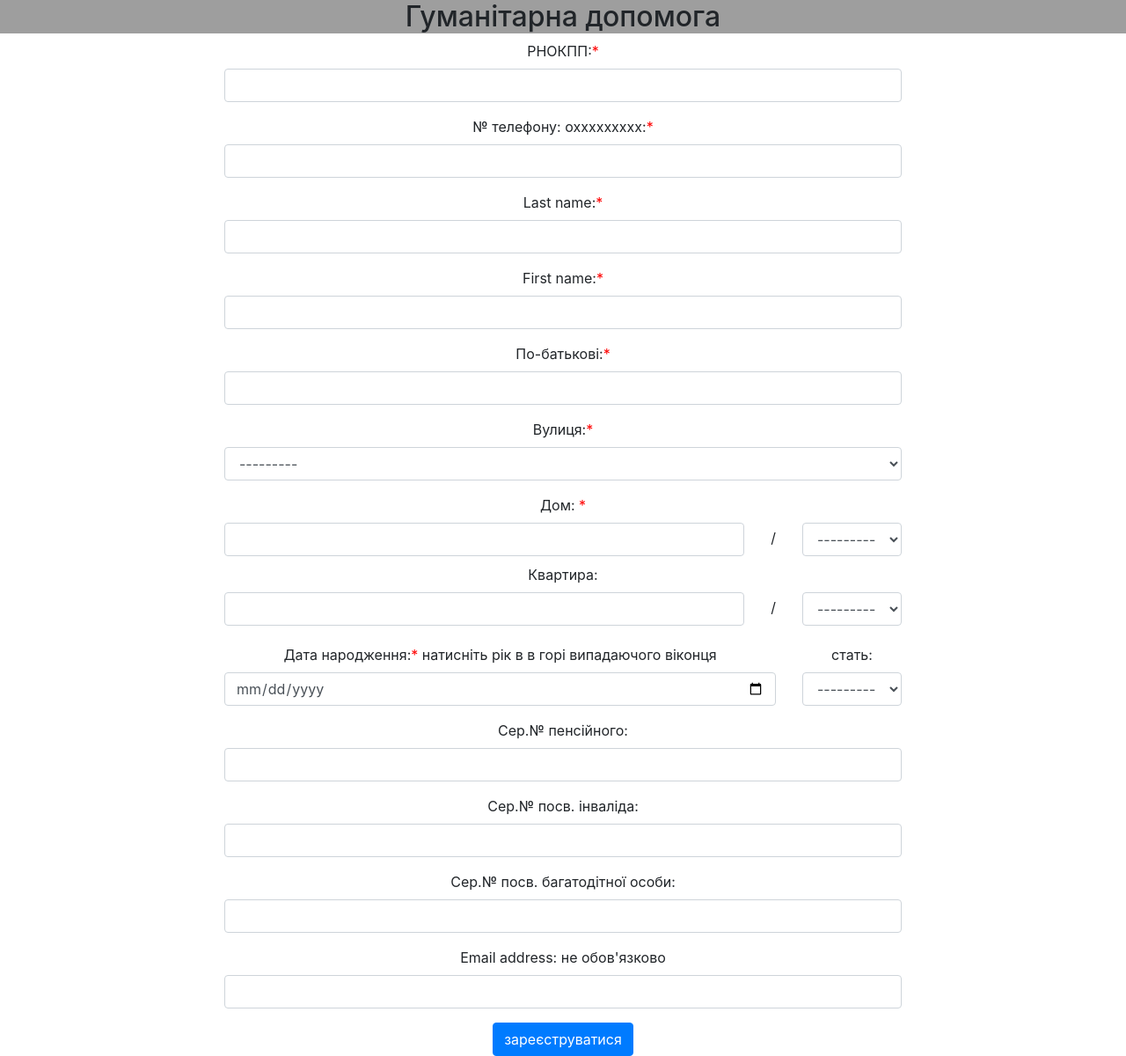
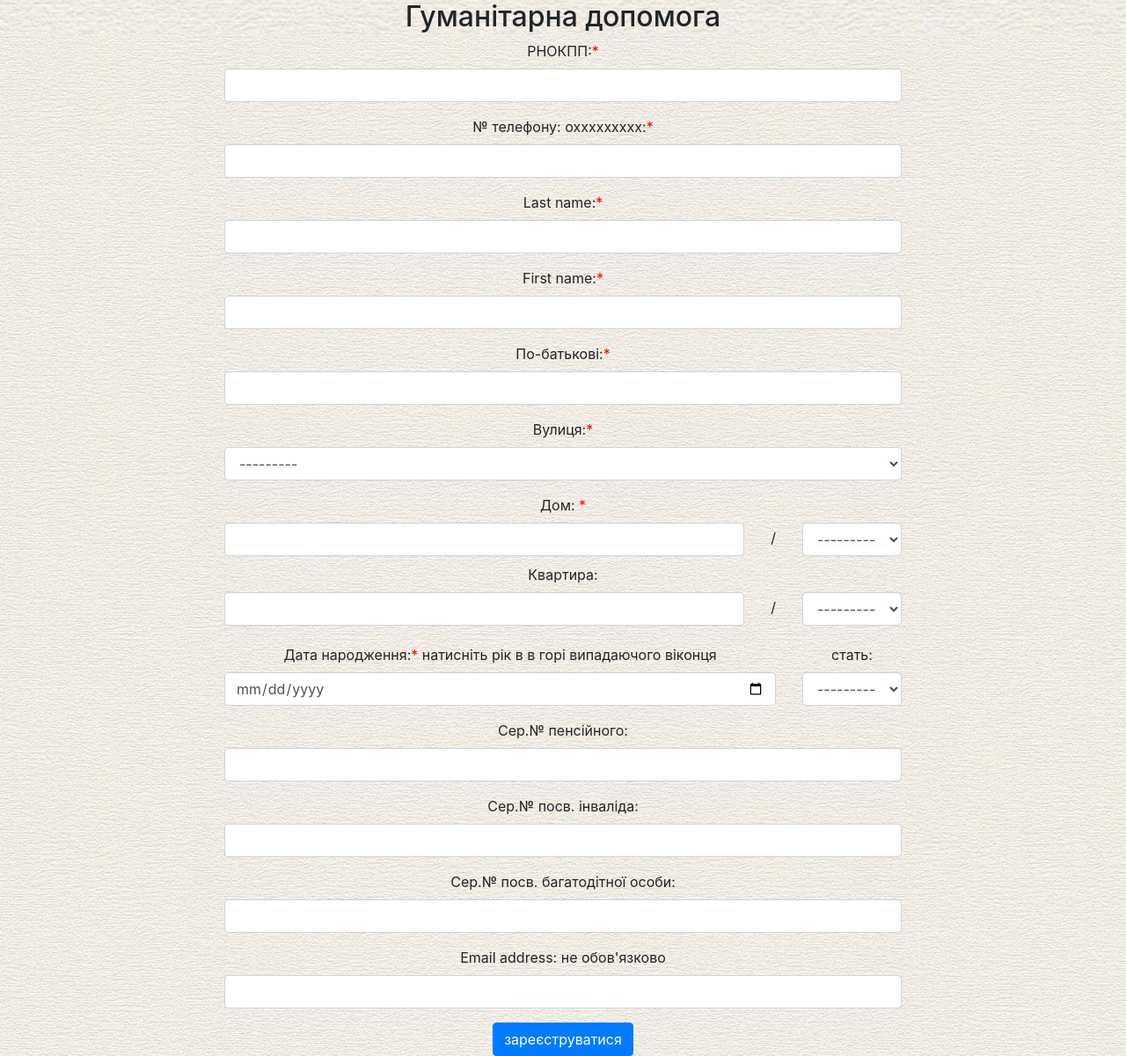
Before and after one commit to YAN3908/guman, a Django app: page /register in a window 1280 px wide. Shown: the whole page at 88% size. Run offline with Django 4.2, Linux system fonts and the light colour scheme; data that the repository does not hold is empty; some libraries are stand-ins or nearby versions; grey boxes are pictures that could not be loaded.

Commit message:
collectstatic

```diff
--- a/humanitari/static/radisna/css/styles.css
+++ b/humanitari/static/radisna/css/styles.css
@@ -1,14 +1,14 @@
 {% load static %}
 
 body {
-    /*background-image: url('image/hammer.png');*/
+    background-image: url('image/fon.jpg');
     text-align: center;
 
 }
 
 
 header{
-     background: url('https://png.pngtree.com/thumb_back/fw800/back_our/20190621/ourmid/pngtree-boutique-health-fashion-simple-health-care-products-health-full-screen-poster-image_188706.jpg') no-repeat center;
+     background: url('image/fon.jpg') no-repeat center;
      background-size: cover;
      text-align: center;
 }
```
